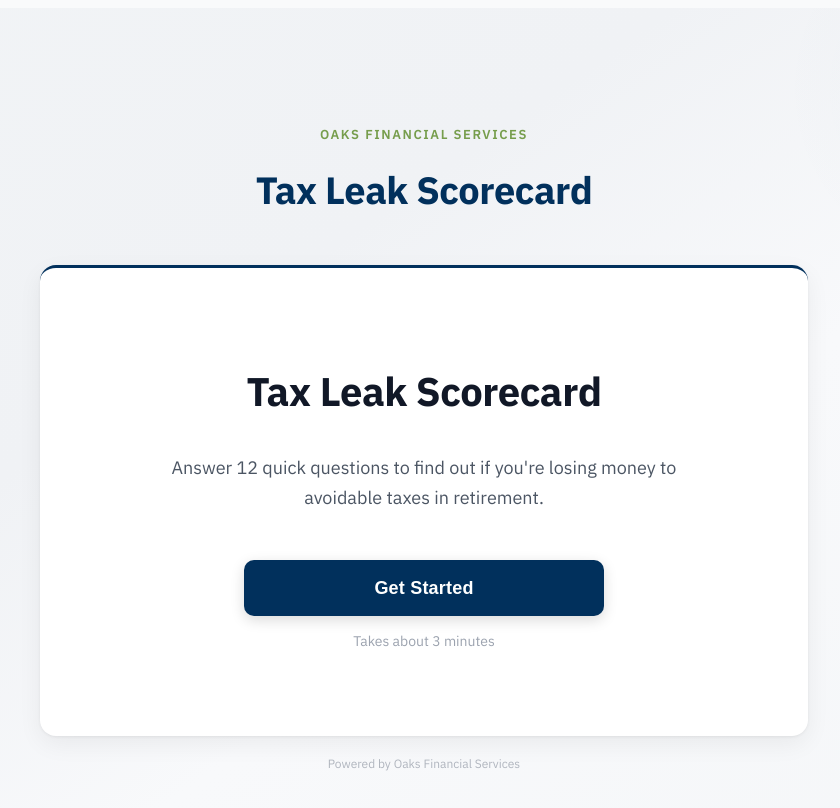
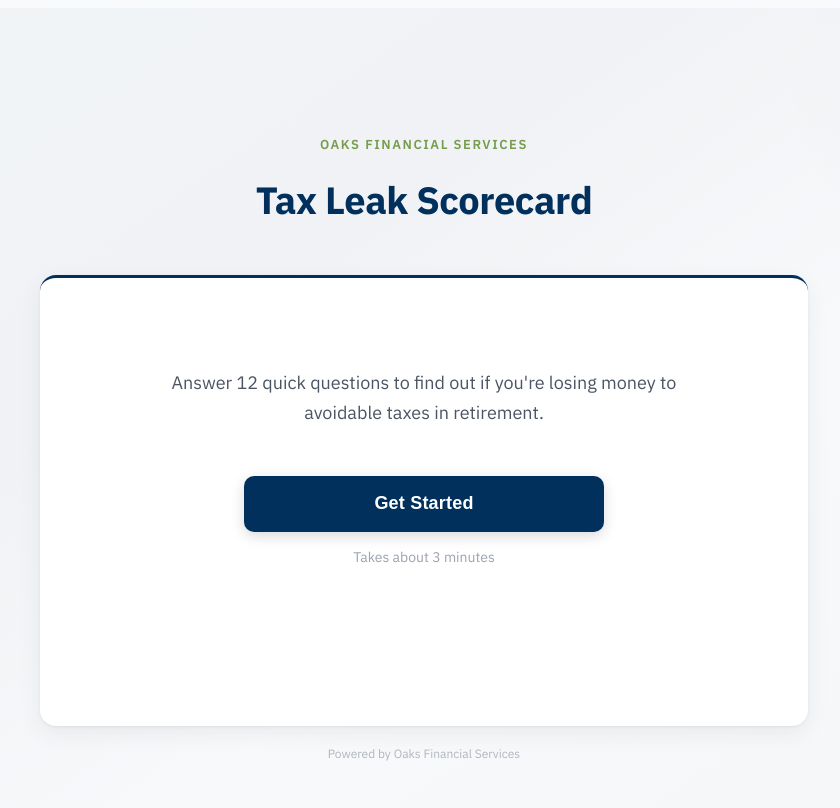
Before and after one commit to MrGIue/tax-leak-scorecard, a Next.js app: page /oaks in a window 1280 px wide. Shown: the top 808 px of the page, without its empty margins (216-1056 px from the left). Built offline with nearby package versions, Linux system fonts and the light colour scheme.

Commit message:
Remove duplicate title from welcome screen

```diff
--- a/src/components/WelcomeScreen.tsx
+++ b/src/components/WelcomeScreen.tsx
@@ -24,20 +24,6 @@
         margin: "0 auto",
       }}
     >
-      {/* Title */}
-      <h1
-        style={{
-          fontSize: "clamp(32px, 5vw, 40px)",
-          fontWeight: 800,
-          color: "#111827",
-          lineHeight: "1.2",
-          letterSpacing: "-0.5px",
-          marginBottom: "20px",
-        }}
-      >
-        {scorecardTitle}
-      </h1>
-
       {/* Description */}
       <p
         style={{
```
